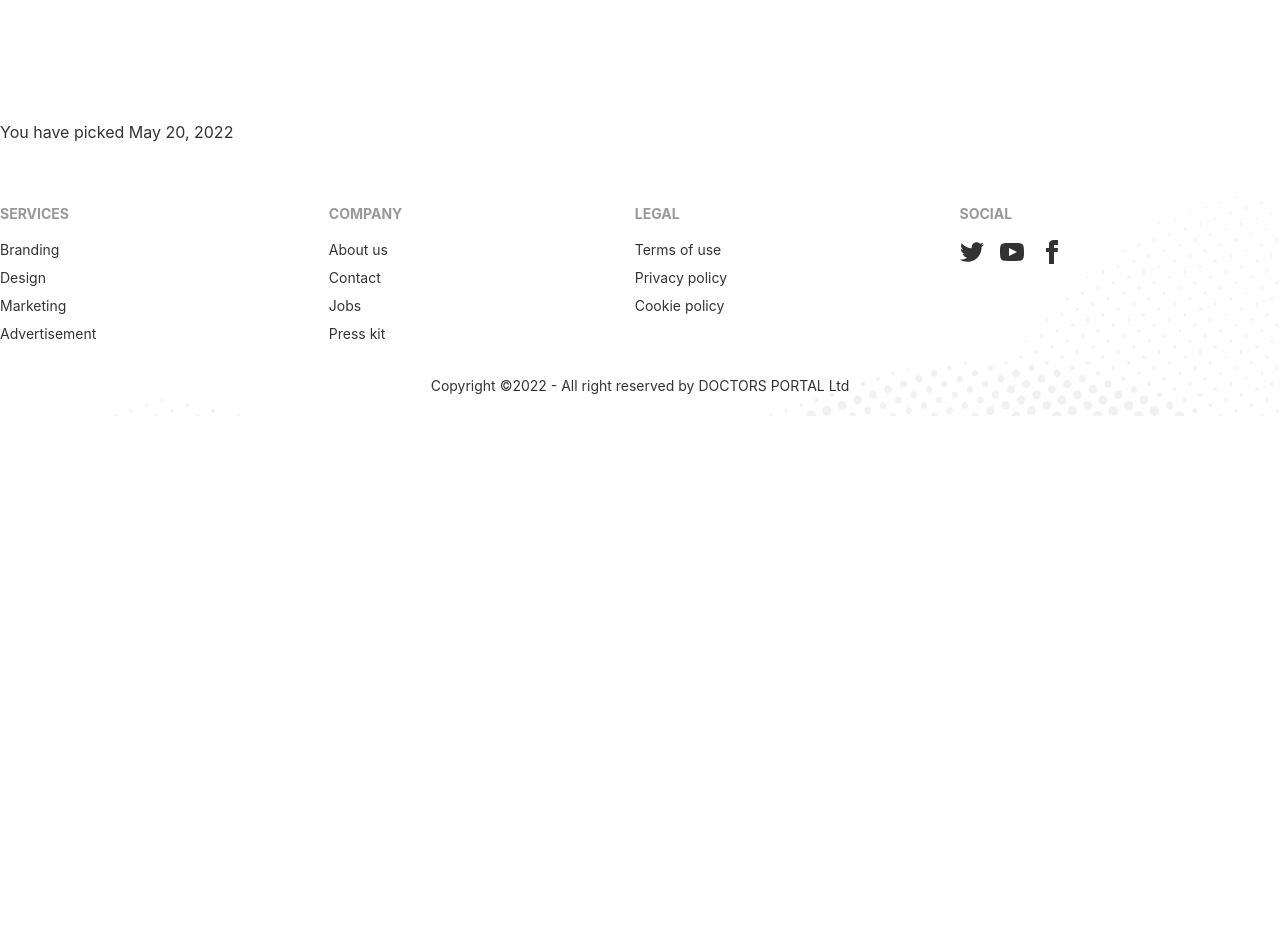
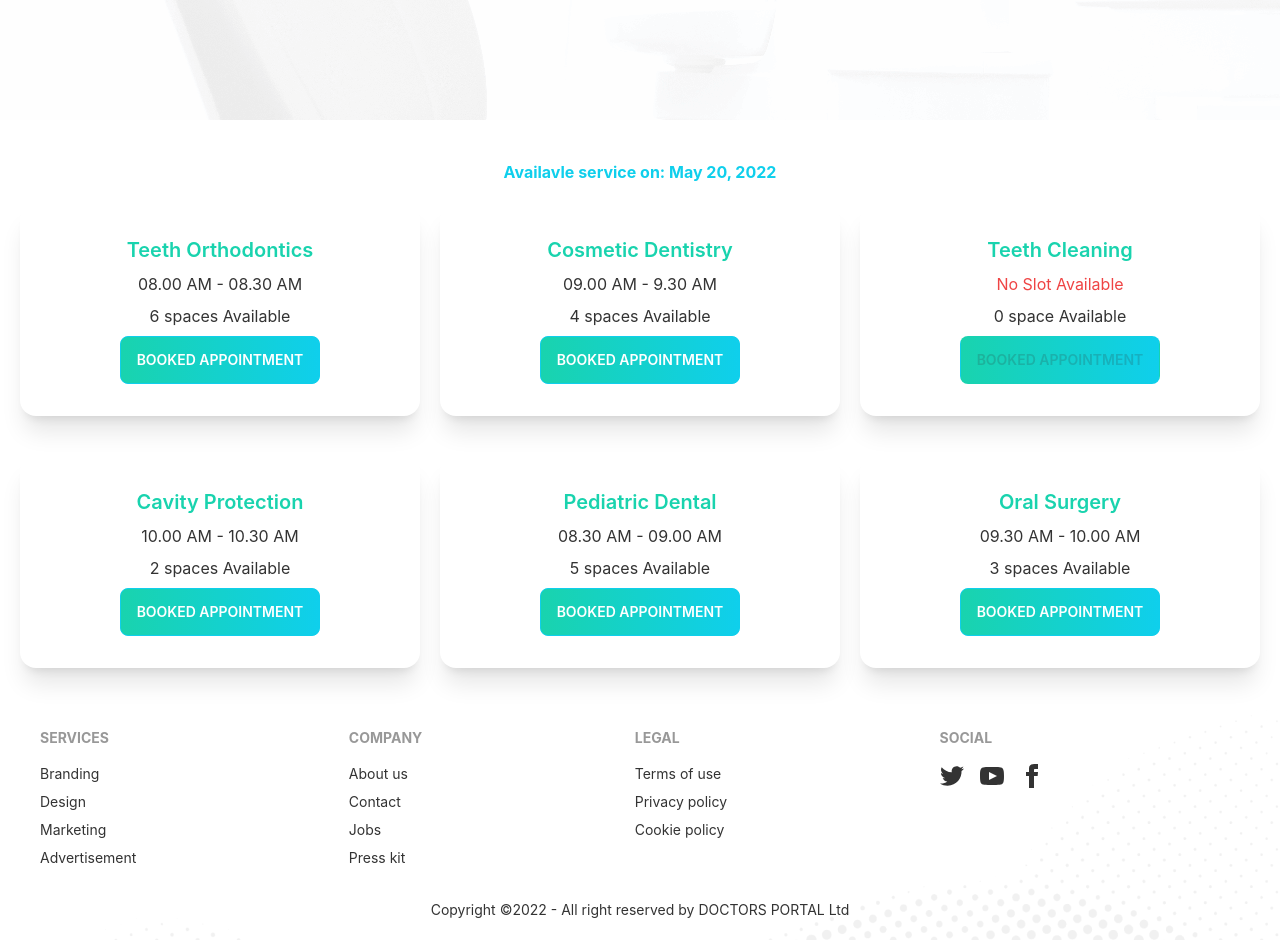
Before and after one commit to rkbokul1/doctors-pannel, a React (Create React App) app: page /appointment in a window 1280 px wide. Shown: the part 760-1700 px from the top of the page. Before the commit the page ends 1176 px from the top, so only its background shows below. Built offline with nearby package versions, Linux system fonts and the light colour scheme.

Commit message:
show available booking slots with conditional rendering

```diff
--- /dev/null
+++ b/public/services.json
@@ -0,0 +1,57 @@
+[
+    {
+      "_id": 1,
+      "name": "Teeth Orthodontics",
+      "slots": [
+        "08.00 AM - 08.30 AM",
+        "08.30 AM - 09.00 AM",
+        "09.00 AM - 9.30 AM",
+        "09.30 AM - 10.00 AM",
+        "10.00 AM - 10.30 AM",
+        "10.30 AM - 11.00 AM"
+      ]
+    },
+    {
+      "_id": 2,
+      "name": "Cosmetic Dentistry",
+      "slots": [
+        "09.00 AM - 9.30 AM",
+        "09.30 AM - 10.00 AM",
+        "10.00 AM - 10.30 AM",
+        "10.30 AM - 11.00 AM"
+      ]
+    },
+    {
+      "_id": 3,
+      "name": "Teeth Cleaning",
+      "slots": []
+    },
+    {
+      "_id": 4,
+      "name": "Cavity Protection",
+      "slots": [
+        "10.00 AM - 10.30 AM",
+        "10.30 AM - 11.00 AM"
+      ]
+    },
+    {
+      "_id": 5,
+      "name": "Pediatric Dental",
+      "slots": [
+        "08.30 AM - 09.00 AM",
+        "09.00 AM - 9.30 AM",
+        "09.30 AM - 10.00 AM",
+        "10.00 AM - 10.30 AM",
+        "10.30 AM - 11.00 AM"
+      ]
+    },
+    {
+      "_id": 6,
+      "name": "Oral Surgery",
+      "slots": [
+        "09.30 AM - 10.00 AM",
+        "10.00 AM - 10.30 AM",
+        "10.30 AM - 11.00 AM"
+      ]
+    }
+  ]
--- a/src/Pages/Appointment/Appointment.js
+++ b/src/Pages/Appointment/Appointment.js
@@ -1,12 +1,16 @@
-import React from 'react';
+import React, { useState } from 'react';
 import Footer from '../Shared/Footer';
 import AppointmentBanner from './AppointmentBanner';
+import AvailableAppointment from './AvailableAppointment';
 
 const Appointment = () => {
+
+    const [date, setDate] = useState(new Date());
+
     return (
         <div>
-            <AppointmentBanner/>
-
+            <AppointmentBanner date={date} setDate={setDate}/>
+            <AvailableAppointment date={date}/>
 
             <Footer/>
         </div>
--- a/src/Pages/Appointment/AppointmentBanner.js
+++ b/src/Pages/Appointment/AppointmentBanner.js
@@ -1,19 +1,18 @@
-import React, { useState } from 'react';
+import React from 'react';
 
 import { DayPicker } from 'react-day-picker';
 import 'react-day-picker/dist/style.css';
-import { format } from 'date-fns';
 
 import chair from '../../assets/images/chair.png';
+import bg from '../../assets/images/bg.png'
 
-const AppointmentBanner = () => {
+const AppointmentBanner = ({date, setDate}) => {
 
-    const [date, setDate] = useState(new Date());
     return (
-        <div>
+        <div style={{background:`url(${bg})`, backgroundSize:'content'}}>
             <div class="hero min-h-screen">
                 <div class="hero-content flex-col lg:flex-row-reverse">
-                    <img src={chair} alt='' class="max-w-sm rounded-lg shadow-2xl" />
+                    <img src={chair} alt='' class="sm:max-w-sm rounded-lg shadow-2xl mx-5" />
                     <div>
                         <DayPicker
                             mode='single'
@@ -23,7 +22,6 @@ const AppointmentBanner = () => {
                     </div>
                 </div>
             </div>
-            <p>You have picked {format(date, 'PP')}</p>
         </div>
     );
 };
--- /dev/null
+++ b/src/Pages/Appointment/AvailableAppointment.js
@@ -0,0 +1,26 @@
+import { format } from 'date-fns';
+import React, { useEffect, useState } from 'react';
+import Service from './Service';
+
+const AvailableAppointment = ({date}) => {
+
+    const [services, setServices] = useState([]);
+    useEffect( ()=>{
+        fetch('services.json')
+        .then(res => res.json())
+        .then(data => setServices(data))
+    },[])
+    return (
+        <div className='text-center mt-10'>
+            <h2 className='text-primary font-bold'>Availavle service on: {format(date, 'PP')}</h2>
+
+            <div className='grid grid-cols-1 md:grid-cols-2 lg:grid-cols-3 gap-5 px-5'>
+                {
+                    services.map(service => <Service key={service._id} service={service}/>)
+                }
+            </div>
+        </div>
+    );
+};
+
+export default AvailableAppointment;
--- /dev/null
+++ b/src/Pages/Appointment/Service.js
@@ -0,0 +1,24 @@
+import React from 'react';
+
+const Service = ({service}) => {
+    const {name, slots} = service;
+    return (
+        <div class="card lg:max-w-lg bg-base-100 shadow-xl mt-5">
+            <div class="card-body">
+                <h2 class="card-title justify-center text-secondary">{name}</h2>
+                <p>
+                    {slots.length>0
+                    ?<span>{slots[0]}</span>
+                    :<span className='text-red-500'>No Slot Available</span>
+                }
+                </p>
+                <p>{slots.length} {slots.length > 0 ? 'spaces' : 'space'} Available</p>
+                <div class="card-actions justify-center">
+                    <button disabled={slots.length===0} className="btn btn-primary uppercase text-white bg-gradient-to-r from-secondary to-primary">BOOKED APPOINTMENT</button>
+                </div>
+            </div>
+        </div>
+    );
+};
+
+export default Service;
--- a/src/Pages/Shared/Footer.js
+++ b/src/Pages/Shared/Footer.js
@@ -9,7 +9,7 @@ const Footer = () => {
             background: `url(${footer})`,
             backgroundSize: 'cover'
         }} className="py-5 mt-10 ">
-            <div className='footer'>
+            <div className='footer px-10'>
                 <div>
                     <span className="footer-title">Services</span>
                     <Link to='/' className="link link-hover">Branding</Link>
```
